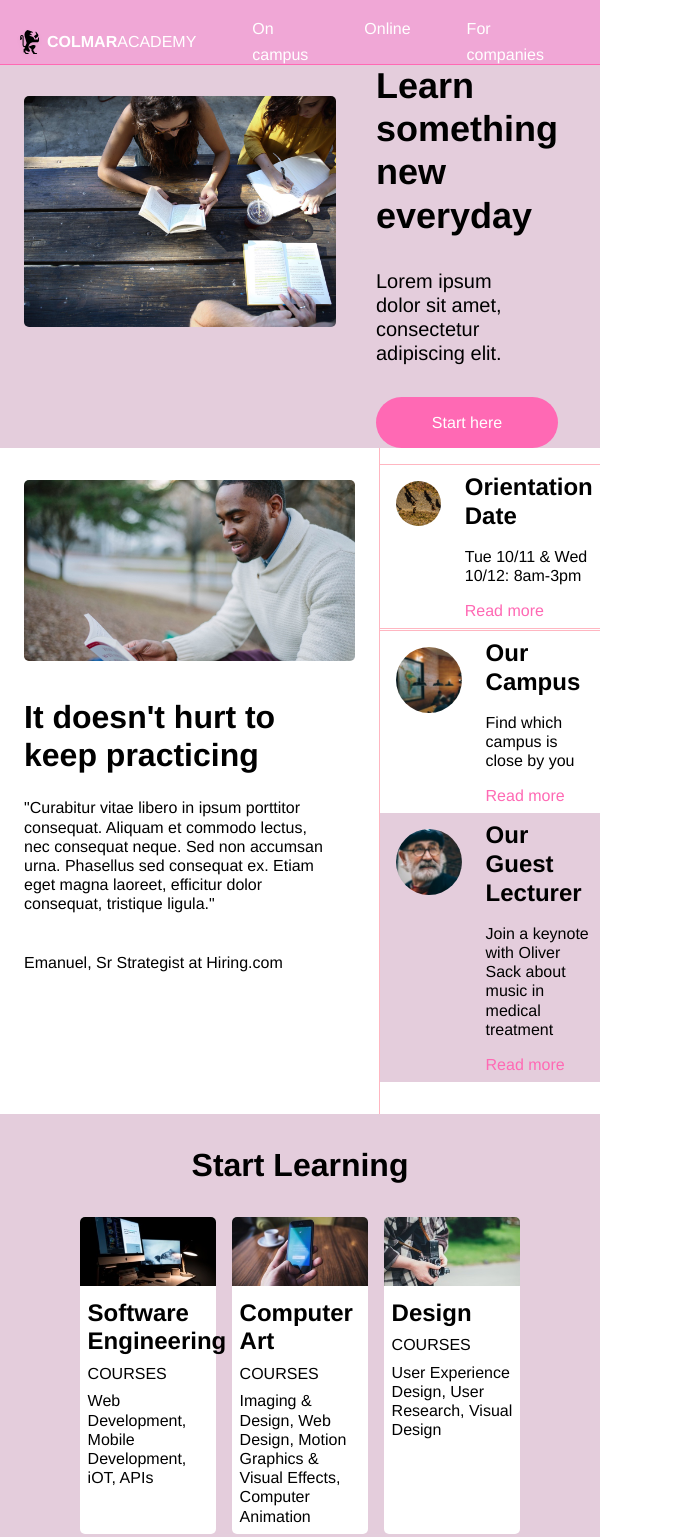
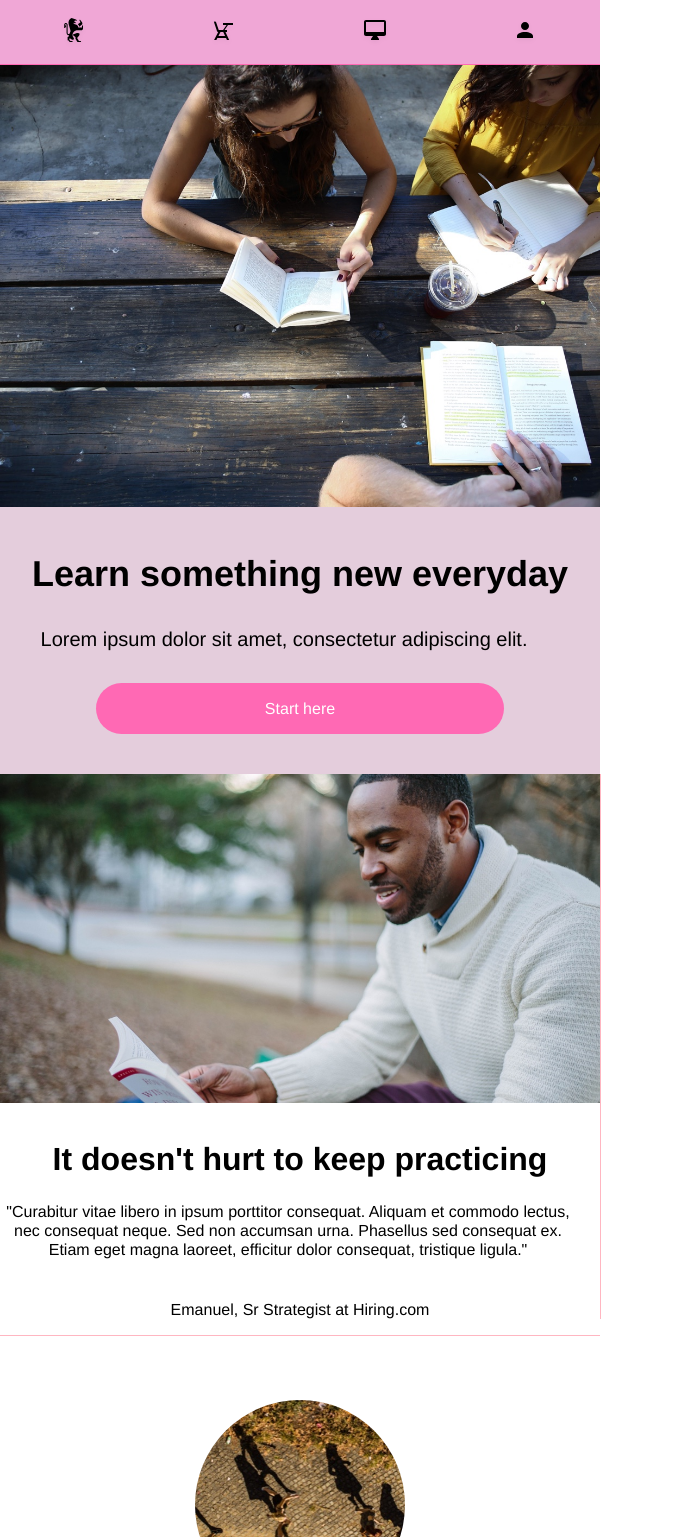
Before and after one commit to Mansjane/ColmarAcademy, a plain HTML site: page index.html in a window 600 px wide. Shown: the top 1537 px of the page, 694 px wide, since content can reach past the window. Drawn offline with Linux system fonts and the light colour scheme.

Commit message:
Complete tablet style and browser prefixes.

```diff
--- a/resources/css/style.css
+++ b/resources/css/style.css
@@ -66,6 +66,21 @@ header .mobile {
     }
 }
 
+@media only screen and (min-width: 500px) and (max-width: 1024px) {
+
+    .large-img-padding {
+        padding: 0;
+    }
+
+    .large-img-container {
+        width: 100%;
+    }
+
+    .small-img-container {
+        width: 100%;
+    }
+}
+
 /*****************/
 /* Header Styles */
 /*****************/
@@ -85,16 +100,24 @@ header img {
 }
 
 header .content {
+    display: -webkit-box;
+    display: -ms-flexbox;
     display: flex;
+    -webkit-box-align: center;
+    -ms-flex-align: center;
     align-items: center;
     padding: 1rem;
 }
 
 header .logo {
+    -webkit-box-flex: 1;
+    -ms-flex: 1;
     flex: 1;
 }
 
 header nav ul {
+    display: -webkit-box;
+    display: -ms-flexbox;
     display: flex;
 }
 
@@ -110,6 +133,7 @@ header nav a {
 
 header nav a:hover {
     color: #579EF1;
+    -webkit-transition: color 0.5s ease-out 0s;
     transition: color 0.5s ease-out 0s;
 }
 
@@ -121,7 +145,7 @@ header span {
 /* Responsive Header */
 /*********************/
 
-@media only screen and (max-width: 500px) {
+@media only screen and (max-width: 760px) {
 
     header .desktop {
         display: none;
@@ -141,8 +165,13 @@ header span {
     }
 
     header .mobile ul {
+        display: -webkit-box;
+        display: -ms-flexbox;
         display: flex;
+        -ms-flex-pack: distribute;
         justify-content: space-around;
+        -webkit-box-align: center;
+        -ms-flex-align: center;
         align-items: center;
         width: 100%;
     }
@@ -164,9 +193,18 @@ header span {
 }
 
 .banner-content {
+    display: -webkit-box;
+    display: -ms-flexbox;
     display: flex;
+    -webkit-box-orient: vertical;
+    -webkit-box-direction: normal;
+    -ms-flex-direction: column;
     flex-direction: column;
+    -webkit-box-pack: center;
+    -ms-flex-pack: center;
     justify-content: center;
+    -webkit-box-align: start;
+    -ms-flex-align: start;
     align-items: flex-start;
 }
 
@@ -197,6 +235,7 @@ header span {
 
 .start-here span a:hover {
     color: #579EF1;
+    -webkit-transition: color 0.5s ease-out 0s;
     transition: color 0.5s ease-out 0s;
 }
 
@@ -233,7 +272,50 @@ header span {
     }
 
     .banner {
+        -webkit-box-orient: vertical;
+        -webkit-box-direction: normal;
+        -ms-flex-direction: column;
         flex-direction: column;
+    }
+
+}
+
+@media only screen and (min-width: 500px) and (max-width: 1024px) {
+
+    .rounded-border {
+        border-radius: 0;
+    }
+
+    .banner {
+        -webkit-box-orient: vertical;
+        -webkit-box-direction: normal;
+        -ms-flex-direction: column;
+        flex-direction: column;
+    }
+
+    .banner-content {
+        display: -webkit-box;
+        display: -ms-flexbox;
+        display: flex;
+        -webkit-box-orient: vertical;
+        -webkit-box-direction: normal;
+        -ms-flex-direction: column;
+        flex-direction: column;
+        -webkit-box-pack: center;
+        -ms-flex-pack: center;
+        justify-content: center;
+        -webkit-box-align: center;
+        -ms-flex-align: center;
+        align-items: center;
+    }
+
+    .banner-info {
+        text-align: center;
+        padding: 2.5rem 0 2.5rem 0;
+    }
+
+    .start-here {
+        margin: 0 4rem 0 4rem;
     }
 
 }
@@ -251,8 +333,14 @@ header span {
 }
 
 .information-left-content {
+    display: -webkit-box;
+    display: -ms-flexbox;
     display: flex;
+    -webkit-box-orient: vertical;
+    -webkit-box-direction: normal;
+    -ms-flex-direction: column;
     flex-direction: column;
+    padding-top: 32px;
     padding-top: 2rem;
 }
 
@@ -270,6 +358,8 @@ header span {
 }
 
 .info {
+    display: -webkit-box;
+    display: -ms-flexbox;
     display: flex;
 }
 
@@ -280,8 +370,15 @@ header span {
 
 .info-text {
     width: 65%;
+    display: -webkit-box;
+    display: -ms-flexbox;
     display: flex;
+    -webkit-box-orient: vertical;
+    -webkit-box-direction: normal;
+    -ms-flex-direction: column;
     flex-direction: column;
+    -webkit-box-pack: center;
+    -ms-flex-pack: center;
     justify-content: center;
 }
 
@@ -298,9 +395,11 @@ header span {
 .info-text a:hover {
     background-color: #ff69b4;
     color: white;
+    width: 84px;
     width: 5.25rem;
     border: 1px solid white;
     border-radius: 50px;
+    -webkit-transition: background-color ease-out 0.5s, color ease-out 0.5s;
     transition: background-color ease-out 0.5s, color ease-out 0.5s;
 }
 
@@ -338,10 +437,18 @@ header span {
     }
 
     .info {
+        display: -webkit-box;
+        display: -ms-flexbox;
         display: flex;
+        -webkit-box-orient: vertical;
+        -webkit-box-direction: normal;
+        -ms-flex-direction: column;
         flex-direction: column;
+        -webkit-box-align: center;
+        -ms-flex-align: center;
         align-items: center;
         text-align: center;
+        padding-top: 48px;
         padding-top: 3rem;
     }
 
@@ -360,7 +467,41 @@ header span {
         width: auto;;
         border: none;
         border-radius: 0;
+        -webkit-transition: color ease-out 0.5s;
         transition: color ease-out 0.5s;
+    }
+
+}
+
+@media only screen and (min-width: 500px) and (max-width: 960px) {
+
+    .information {
+        -webkit-box-orient: vertical;
+        -webkit-box-direction: normal;
+        -ms-flex-direction: column;
+        flex-direction: column;
+    }
+
+    .information-left-content {
+        text-align: center;
+    }
+
+    .information-right {
+        width: 100%;
+    }
+
+    .info {
+        -webkit-box-orient: vertical;
+        -webkit-box-direction: normal;
+        -ms-flex-direction: column;
+        flex-direction: column;
+        -webkit-box-align: center;
+        -ms-flex-align: center;
+        -ms-grid-row-align: center;
+        align-items: center;
+        text-align: center;
+        padding: 48px 0 48px 0;
+        padding: 3rem 0 3rem 0;
     }
 
 }
@@ -375,8 +516,12 @@ header span {
 }
 
 .courses-cards {
+    display: -webkit-box;
+    display: -ms-flexbox;
     display: flex;
+    -ms-flex-flow: row wrap;
     flex-flow: row wrap;
+    -ms-flex-pack: distribute;
     justify-content: space-around;
 }
 
@@ -427,8 +572,14 @@ header span {
     }
 
     .courses-mobile {
+        display: -webkit-box;
+        display: -ms-flexbox;
         display: flex;
+        -webkit-box-orient: vertical;
+        -webkit-box-direction: normal;
+        -ms-flex-direction: column;
         flex-direction: column;
+        padding: 16px;
         padding: 1rem;
         text-align: left;
     }
@@ -453,6 +604,31 @@ header span {
     }
 }
 
+@media only screen and (min-width: 500px) and (max-width: 960px) {
+
+    .course {
+        width: 40%;
+        border-radius: 0;
+    }
+
+    .course-image img {
+        max-width: 100%;
+        height: auto;
+        border-top-left-radius: 0px;
+        border-top-right-radius: 0px;
+    }
+
+    .course h3 {
+        font-size: 1.1rem;
+    }
+
+    .course-text span,
+    .course-text p {
+        font-size: 0.9rem;
+    }
+
+}
+
 /*****************/
 /* Thesis Styles */
 /*****************/
@@ -464,7 +640,12 @@ header span {
 }
 
 .thesis {
+    display: -webkit-box;
+    display: -ms-flexbox;
     display: flex;
+    -webkit-box-orient: vertical;
+    -webkit-box-direction: normal;
+    -ms-flex-direction: column;
     flex-direction: column;
     background-color: white;
 }
@@ -484,6 +665,8 @@ header span {
 }
 
 .thesis-content {
+    display: -webkit-box;
+    display: -ms-flexbox;
     display: flex;
 }
 
@@ -495,7 +678,7 @@ header span {
 /* Responsive Thesis */
 /*********************/
 
-@media only screen and (max-width: 500px) {
+@media only screen and (max-width: 1024px) {
 
     .thesis .information-right {
         display: none;
@@ -530,8 +713,13 @@ header span {
 /***************/
 
 footer {
+    display: -webkit-box;
+    display: -ms-flexbox;
     display: flex;
+    -webkit-box-pack: justify;
+    -ms-flex-pack: justify;
     justify-content: space-between;
+    padding: 16px 24px;
     padding: 1rem 1.5rem;
 }
 
@@ -543,6 +731,7 @@ footer {
 
 .legal span a:hover {
     font-weight: 900;
+    -webkit-transition: font-weight 2s ease-out 0s;
     transition: font-weight 2s ease-out 0s;
 }
 
@@ -550,7 +739,7 @@ footer {
 /* Responsive Footer */
 /*********************/
 
-@media only screen and (max-width: 500px) {
+@media only screen and (max-width: 1024px) {
 
     footer .legal {
         display: none;
```
